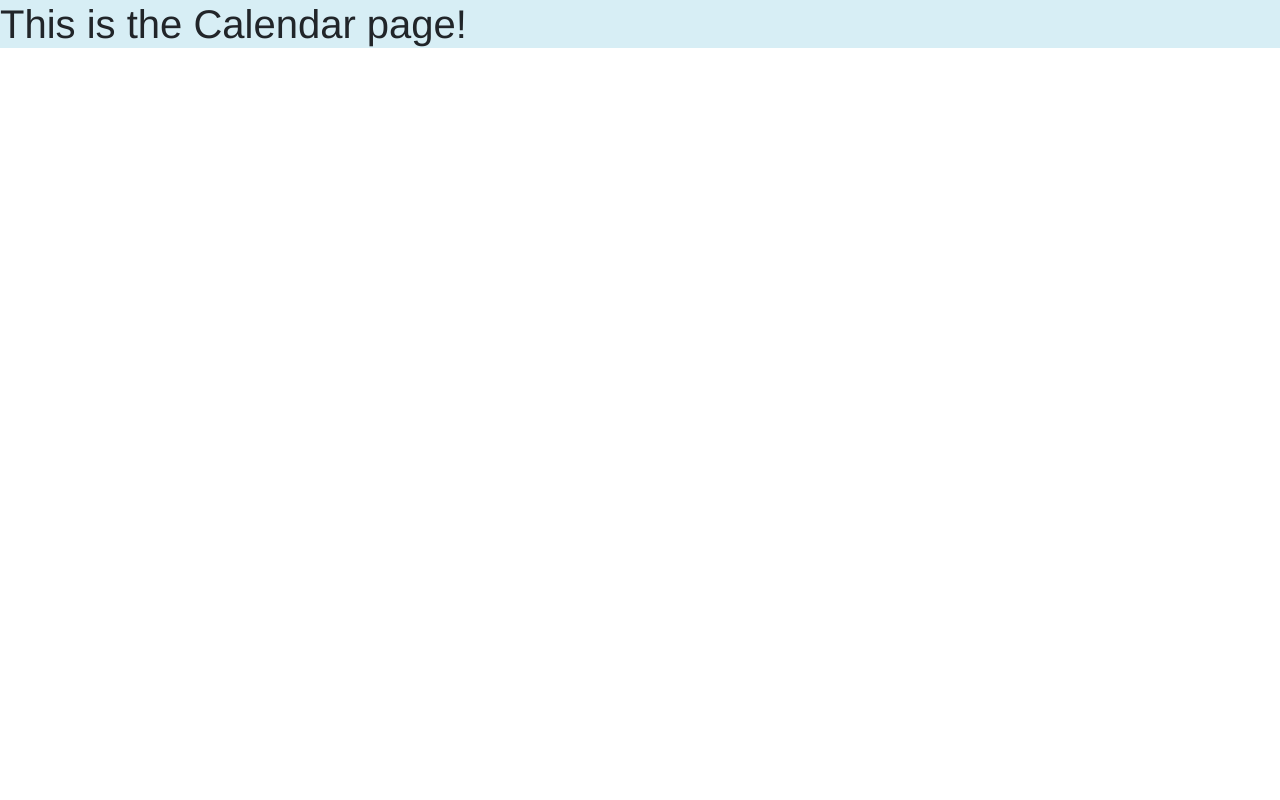
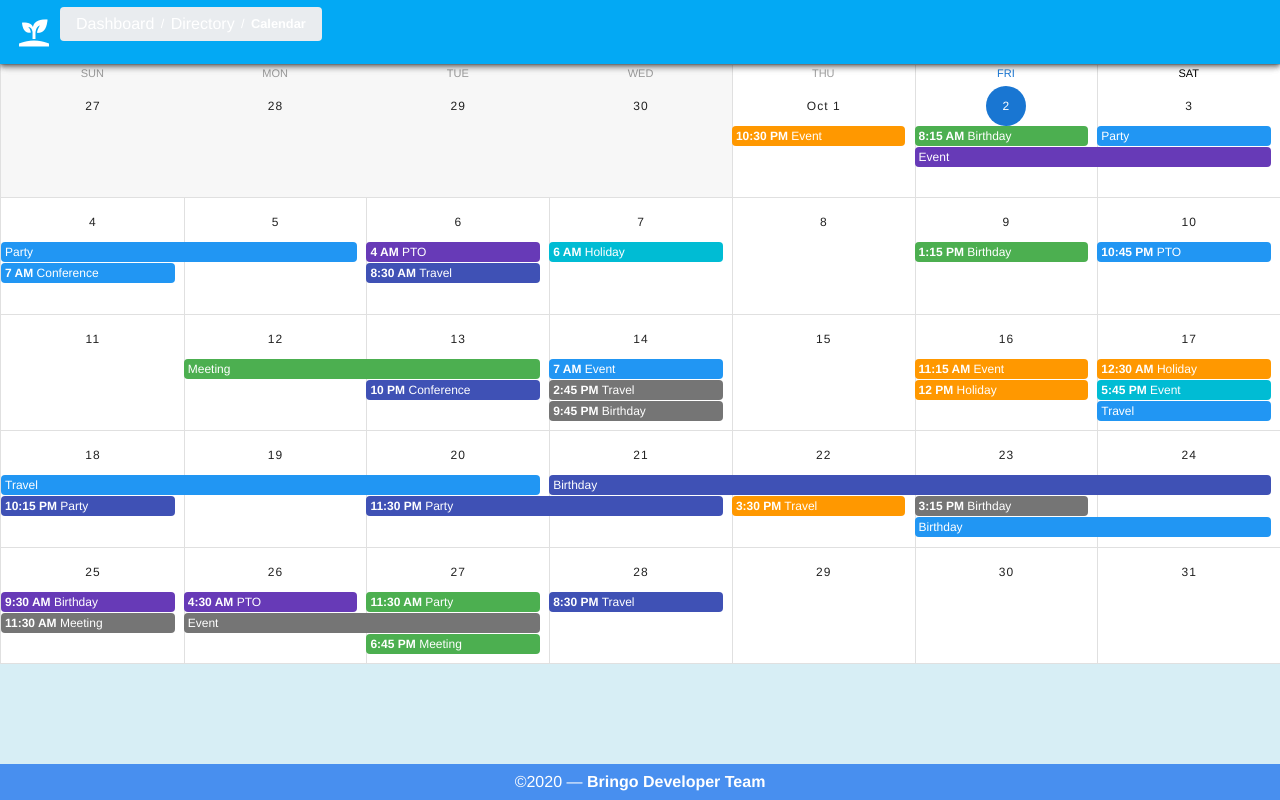
Before and after one commit to joyliu-q/Bringo, a Vue app in the folder bringo/: page /calendar in a window 1280 px wide. Built offline with nearby package versions, Linux system fonts and the light colour scheme.

Commit message:
modified calendar components (added events) and added routing

```diff
--- a/bringo/src/views/Calendar.vue
+++ b/bringo/src/views/Calendar.vue
@@ -1,9 +1,231 @@
 <template>
-    <h1>This is the Calendar page!</h1>
+    <wrapper>
+        <v-row class="fill-height">
+            <v-col>
+                <v-sheet height="64">
+                    <v-toolbar>
+                    <v-btn
+                        outlined
+                        class="mr-4"
+                        color="grey darken-2"
+                        @click="setToday"
+                    >
+                        Today
+                    </v-btn>
+                    <v-btn
+                        fab
+                        text
+                        small
+                        color="grey darken-2"
+                        @click="prev"
+                    >
+                        <v-icon small>
+                        mdi-chevron-left
+                        </v-icon>
+                    </v-btn>
+                    <v-btn
+                        fab
+                        text
+                        small
+                        color="grey darken-2"
+                        @click="next"
+                    >
+                        <v-icon small>
+                        mdi-chevron-right
+                        </v-icon>
+                    </v-btn>
+                    <v-toolbar-title v-if="$refs.calendar">
+                        {{ $refs.calendar.title }}
+                    </v-toolbar-title>
+                    <v-spacer></v-spacer>
+                    <v-menu
+                        bottom
+                        right
+                    >
+                        <template v-slot:activator="{ on, attrs }">
+                        <v-btn
+                            outlined
+                            color="grey darken-2"
+                            v-bind="attrs"
+                            v-on="on"
+                        >
+                            <span>{{ typeToLabel[type] }}</span>
+                            <v-icon right>
+                            mdi-menu-down
+                            </v-icon>
+                        </v-btn>
+                        </template>
+                        <v-list>
+                        <v-list-item @click="type = 'day'">
+                            <v-list-item-title>Day</v-list-item-title>
+                        </v-list-item>
+                        <v-list-item @click="type = 'week'">
+                            <v-list-item-title>Week</v-list-item-title>
+                        </v-list-item>
+                        <v-list-item @click="type = 'month'">
+                            <v-list-item-title>Month</v-list-item-title>
+                        </v-list-item>
+                        <v-list-item @click="type = '4day'">
+                            <v-list-item-title>4 days</v-list-item-title>
+                        </v-list-item>
+                        </v-list>
+                    </v-menu>
+                    </v-toolbar>
+                </v-sheet>
+                <v-sheet height="600">
+                    <v-calendar
+                    ref="calendar"
+                    v-model="focus"
+                    color="primary"
+                    :events="events"
+                    :event-color="getEventColor"
+                    :type="type"
+                    @click:event="showEvent"
+                    @click:more="viewDay"
+                    @click:date="viewDay"
+                    @change="updateRange"
+                    ></v-calendar>
+                    <v-menu
+                    v-model="selectedOpen"
+                    :close-on-content-click="false"
+                    :activator="selectedElement"
+                    offset-x
+                    >
+                    <v-card
+                        color="grey lighten-4"
+                        min-width="350px"
+                        flat
+                    >
+                        <v-toolbar
+                        :color="selectedEvent.color"
+                        dark
+                        >
+                        <v-btn icon>
+                            <v-icon>mdi-pencil</v-icon>
+                        </v-btn>
+                        <v-toolbar-title v-html="selectedEvent.name"></v-toolbar-title>
+                        <v-spacer></v-spacer>
+                        <v-btn icon>
+                            <v-icon>mdi-heart</v-icon>
+                        </v-btn>
+                        <v-btn icon>
+                            <v-icon>mdi-dots-vertical</v-icon>
+                        </v-btn>
+                        </v-toolbar>
+                        <v-card-text>
+                        <span v-html="selectedEvent.details"></span>
+                        </v-card-text>
+                        <v-card-actions>
+                        <v-btn
+                            text
+                            color="secondary"
+                            @click="selectedOpen = false"
+                        >
+                            Cancel
+                        </v-btn>
+                        </v-card-actions>
+                    </v-card>
+                    </v-menu>
+                </v-sheet>
+            </v-col>
+        </v-row>
+    </wrapper>
 </template>
 
+
 <script>
+import Wrapper from '../components/Wrapper'
+
 export default {
-    name: 'Calendar'
+    name: 'Calendar',
+    components: {
+      Wrapper,
+    },
+    data: function () {
+        return {
+            focus: '',
+            type: 'month',
+            typeToLabel: {
+                month: 'Month',
+                week: 'Week',
+                day: 'Day',
+                '4day': '4 Days',
+            },
+            selectedEvent: {},
+            selectedElement: null,
+            selectedOpen: false,
+            events: [],
+            colors: ['blue', 'indigo', 'deep-purple', 'cyan', 'green', 'orange', 'grey darken-1'],
+            names: ['Meeting', 'Holiday', 'PTO', 'Travel', 'Event', 'Birthday', 'Conference', 'Party'],
+        }
+    },
+    mounted () {
+      this.$refs.calendar.checkChange()
+    },
+    methods: {
+        viewDay ({ date }) {
+            this.focus = date
+            this.type = 'day'
+        },
+        getEventColor (event) {
+            return event.color
+        },
+        setToday () {
+            this.focus = ''
+        },
+        prev () {
+            this.$refs.calendar.prev()
+        },
+        next () {
+            this.$refs.calendar.next()
+        },
+        showEvent ({ nativeEvent, event }) {
+            const open = () => {
+            this.selectedEvent = event
+            this.selectedElement = nativeEvent.target
+            setTimeout(() => {
+                this.selectedOpen = true
+            }, 10)
+            }
+
+            if (this.selectedOpen) {
+            this.selectedOpen = false
+            setTimeout(open, 10)
+            } else {
+            open()
+            }
+
+            nativeEvent.stopPropagation()
+        },
+        updateRange ({ start, end }) {
+            const events = []
+
+            const min = new Date(`${start.date}T00:00:00`)
+            const max = new Date(`${end.date}T23:59:59`)
+            const days = (max.getTime() - min.getTime()) / 86400000
+            const eventCount = this.rnd(days, days + 20)
+
+            for (let i = 0; i < eventCount; i++) {
+            const allDay = this.rnd(0, 3) === 0
+            const firstTimestamp = this.rnd(min.getTime(), max.getTime())
+            const first = new Date(firstTimestamp - (firstTimestamp % 900000))
+            const secondTimestamp = this.rnd(2, allDay ? 288 : 8) * 900000
+            const second = new Date(first.getTime() + secondTimestamp)
+
+            events.push({
+                name: this.names[this.rnd(0, this.names.length - 1)],
+                start: first,
+                end: second,
+                color: this.colors[this.rnd(0, this.colors.length - 1)],
+                timed: !allDay,
+            })
+            }
+
+            this.events = events
+        },
+        rnd (a, b) {
+            return Math.floor((b - a + 1) * Math.random()) + a
+        },
+    },
 }
 </script>
--- a/bringo/src/views/Directory.vue
+++ b/bringo/src/views/Directory.vue
@@ -1,6 +1,5 @@
 <template>
 <wrapper>
-
     <v-app class="indigo lighten-5">
         <v-main>
         <v-container>
```
